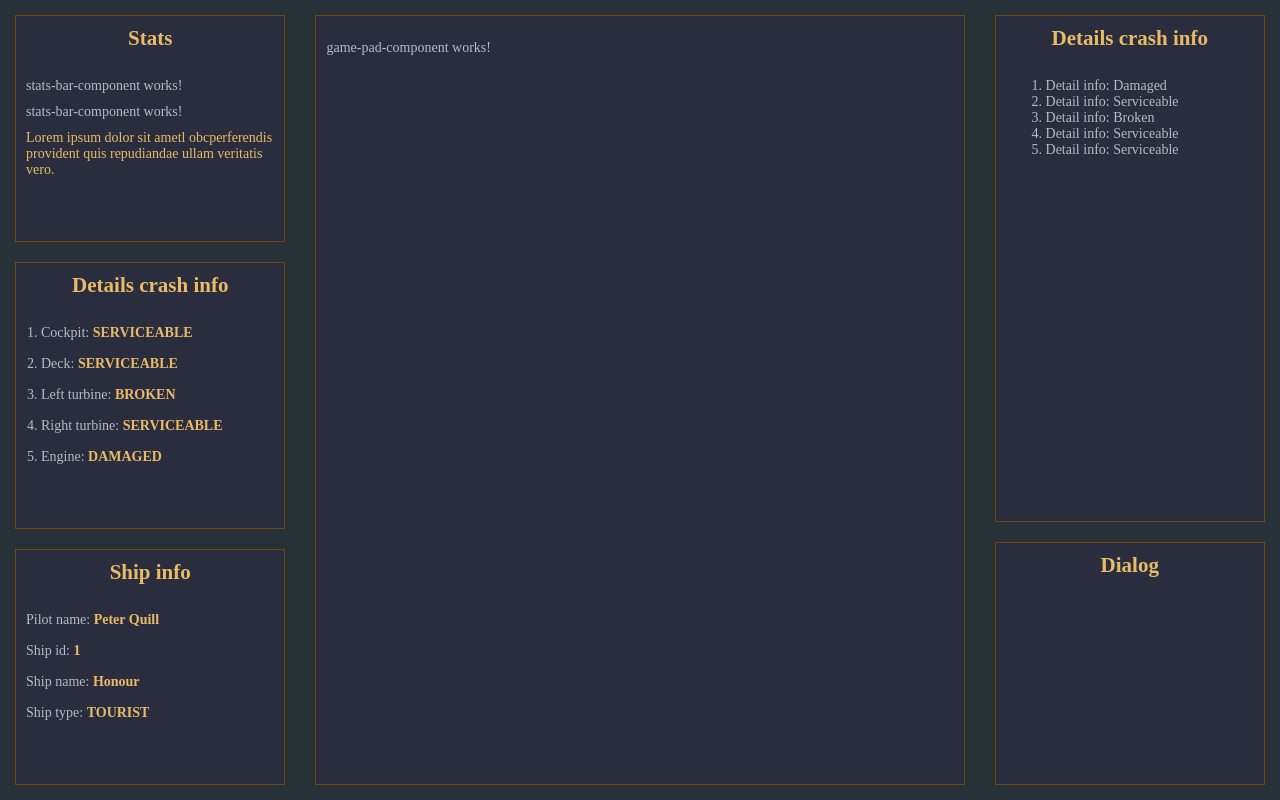
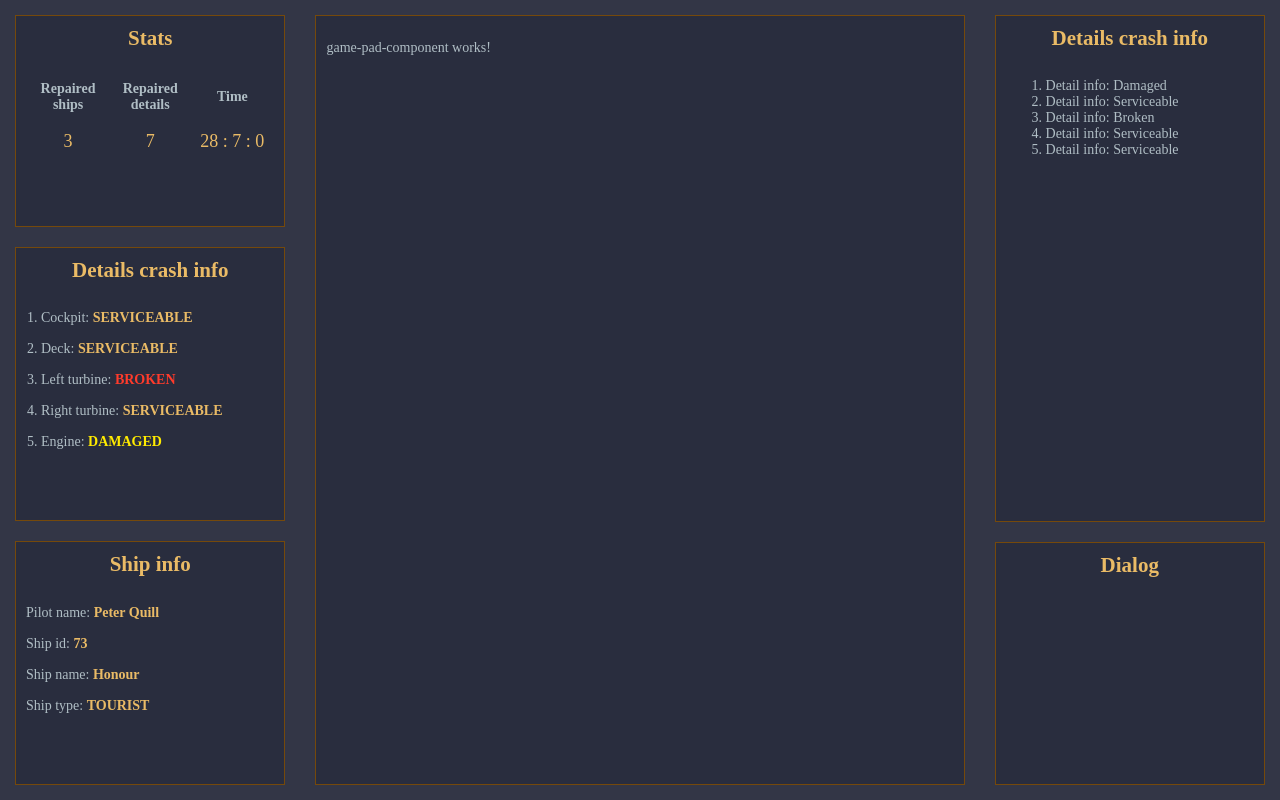
Before and after one commit to savenkovao/space_service_station, an Angular app: page / in a window 1280 px wide. Built offline with nearby package versions, Linux system fonts and the light colour scheme.

Commit message:
game interface components. IShip interface

```diff
--- a/package.json
+++ b/package.json
@@ -39,6 +39,7 @@
     "karma-jasmine": "^1.0.2",
     "karma-remap-istanbul": "^0.2.1",
     "protractor": "~4.0.13",
+    "timrjs": "^1.0.1",
     "ts-node": "1.2.1",
     "tslint": "^4.3.0",
     "typescript": "~2.0.3"
--- a/src/app/app.component.css
+++ b/src/app/app.component.css
@@ -17,7 +17,7 @@ h1 {
   align-items: stretch;
   flex-grow:1;
   padding: 15px;
-  background-color: #263238;
+  background-color: #333646;
   flex-shrink: 1;
   flex-basis: 25%;
 }
@@ -28,7 +28,7 @@ h1 {
   align-items: stretch;
   flex-grow:7;
   padding: 15px;
-  background-color: #263238;
+  background-color: #333646;
   flex-shrink: 1;
   flex-basis: 60%;
 }
@@ -40,7 +40,7 @@ h1 {
   align-items: stretch;
   flex-grow:1;
   padding: 15px;
-  background-color: #263238;
+  background-color: #333646;
   flex-shrink: 1;
   flex-basis: 25%;
 }
--- a/src/app/components/crash-bar-component/crash-bar-component.component.css
+++ b/src/app/components/crash-bar-component/crash-bar-component.component.css
@@ -15,3 +15,9 @@
   font-weight: bold;
   color: #eabb66;
 }
+.damaged {
+  color: #ffeb00;
+}
+.broken {
+  color: #ff3b2b;
+}
--- a/src/app/components/crash-bar-component/crash-bar-component.component.html
+++ b/src/app/components/crash-bar-component/crash-bar-component.component.html
@@ -1,29 +1,42 @@
 <h2 class="bar-heading">Details crash info</h2>
 <ol class="info-list">
-  <li
-    class="info-list__item"
-    [ngClass]="{state:true}"
-  >Cockpit: <span class="info-list__info">{{shipInfo.details.cockpit}}</span></li>
+  <li class="info-list__item">
+    Cockpit:
+    <span
+      class="info-list__info"
+      [class.damaged]="getDamagedBoolean(shipInfo.details.cockpit)"
+      [class.broken]="getBrokenBoolean(shipInfo.details.cockpit)"
+
+    >{{shipInfo.details.cockpit}}</span></li>
+  <li class="info-list__item">Deck:
+    <span
+      class="info-list__info"
+      [class.damaged]="getDamagedBoolean(shipInfo.details.deck)"
+      [class.broken]="getBrokenBoolean(shipInfo.details.deck)"
+    >{{shipInfo.details.deck}}</span></li>
 
   <li
     class="info-list__item"
-    [ngClass]="{state:true}"
-  >Deck: <span class="info-list__info">{{shipInfo.details.deck}}</span></li>
+  >Left turbine: <span
+    class="info-list__info"
+    [class.damaged]="getDamagedBoolean(shipInfo.details.leftTurbine)"
+    [class.broken]="getBrokenBoolean(shipInfo.details.leftTurbine)"
+  >{{shipInfo.details.leftTurbine}}</span></li>
 
   <li
     class="info-list__item"
-    [ngClass]="{state:true}"
-  >Left turbine: <span class="info-list__info">{{shipInfo.details.leftTurbine}}</span></li>
+  >Right turbine: <span
+    class="info-list__info"
+    [class.damaged]="getDamagedBoolean(shipInfo.details.rightTurbine)"
+    [class.broken]="getBrokenBoolean(shipInfo.details.rightTurbine)"
+  >{{shipInfo.details.rightTurbine}}</span></li>
 
-  <li
-    class="info-list__item"
-    [ngClass]="{state:true}"
-  >Right turbine: <span class="info-list__info">{{shipInfo.details.rightTurbine}}</span></li>
-
-  <li
-    class="info-list__item"
-    [ngClass]="{state:true}"
-  >Engine: <span class="info-list__info">{{shipInfo.details.engine}}</span></li>
+  <li class="info-list__item">Engine:
+    <span
+    class="info-list__info"
+    [class.damaged]="getDamagedBoolean(shipInfo.details.engine)"
+    [class.broken]="getBrokenBoolean(shipInfo.details.engine)"
+  >{{shipInfo.details.engine}}</span></li>
 
 
 </ol>
--- a/src/app/components/crash-bar-component/crash-bar-component.component.ts
+++ b/src/app/components/crash-bar-component/crash-bar-component.component.ts
@@ -7,13 +7,25 @@ import { ShipInfo } from './../../mock/ship';
   styleUrls: ['./crash-bar-component.component.css']
 })
 export class CrashBarComponentComponent implements OnInit {
-  private shipInfoServ;
   public shipInfo;
+  private damaged = "DAMAGED";
+  private broken = "BROKEN";
 
   constructor() {
-    this.shipInfoServ = new ShipInfo();
-    this.shipInfo = this.shipInfoServ.getNewShip();
+    this.shipInfo = ShipInfo;
   }
+
+  getDamagedBoolean(str) {
+    if (str == this.damaged) {
+      return true;
+    }
+  }
+  getBrokenBoolean(str) {
+    if (str == this.broken) {
+      return true;
+    }
+  }
+
 
   ngOnInit() {
   }
--- a/src/app/components/info-bar-component/info-bar-component.component.ts
+++ b/src/app/components/info-bar-component/info-bar-component.component.ts
@@ -11,32 +11,13 @@ import { ShipInfo } from './../../mock/ship';
 
 
 export class InfoBarComponentComponent implements OnInit {
-  // public newShip: Ship;
-  private shipInfoServ;
   public shipInfo;
 
   constructor() {
-    this.shipInfoServ = new ShipInfo();
-    this.shipInfo = this.shipInfoServ.getNewShip();
-
-    // this.newShip = new Ship({
-    //     id: 1,
-    //     type: 'TOURIST',
-    //     name: "Honour",
-    //     pilot: "Peter Quill",
-    //     details: [
-    //       'SERVICEABLE',
-    //       'SERVICEABLE',
-    //       'BROKEN',
-    //       'SERVICEABLE',
-    //       'DAMAGED'
-    //     ]
-    //   }
-    // );
+    this.shipInfo = ShipInfo;
   }
 
   ngOnInit() {
-    console.log(this.shipInfo);
   }
 
 }
--- a/src/app/components/stats-bar-component/stats-bar-component.component.css
+++ b/src/app/components/stats-bar-component/stats-bar-component.component.css
@@ -12,3 +12,18 @@ p {
 p:last-child {
   color: #eabb66;
 }
+
+.stats-table {
+  width: 100%;
+  text-align: center;
+}
+
+th, td {
+  width: 33%;
+}
+
+td {
+  padding-top: 15px;
+  color: #eabb66;
+  font-size: 18px;
+}
--- a/src/app/components/stats-bar-component/stats-bar-component.component.html
+++ b/src/app/components/stats-bar-component/stats-bar-component.component.html
@@ -1,12 +1,19 @@
 <h2 class="bar-heading">Stats</h2>
 <div>
-  <p>
-      stats-bar-component works!
-  </p>
-  <p>
-    stats-bar-component works!
-  </p>
-  <p>
-    Lorem ipsum dolor sit ametl obcperferendis provident quis repudiandae ullam veritatis vero.
-  </p>
+  <table class="stats-table">
+    <thead>
+      <tr>
+        <th>Repaired ships</th>
+        <th>Repaired details</th>
+        <th>Time</th>
+      </tr>
+    </thead>
+    <tbody>
+      <tr>
+        <td>{{repairedShips}}</td>
+        <td>{{repairedDetails}}</td>
+        <td >{{time}}</td>
+      </tr>
+    </tbody>
+  </table>
 </div>
--- a/src/app/components/stats-bar-component/stats-bar-component.component.ts
+++ b/src/app/components/stats-bar-component/stats-bar-component.component.ts
@@ -3,11 +3,28 @@ import { Component, OnInit } from '@angular/core';
 @Component({
   selector: 'stats-bar',
   templateUrl: './stats-bar-component.component.html',
-  styleUrls: ['./stats-bar-component.component.css']
+  styleUrls: ['./stats-bar-component.component.css'],
 })
+
 export class StatsBarComponentComponent implements OnInit {
+  public repairedShips = 3;
+  public repairedDetails = 7;
+  private date = new Date();
+  private startDate = new Date();
+  public time: string;
 
-  constructor() { }
+  constructor() {
+    this.getTime();
+  }
+
+
+  getTime(){
+    setInterval( () => {
+      this.date = new Date();
+      this.time = this.date.getMinutes() + ' : '+ this.date.getSeconds() + ' : '+ (this.date.getMilliseconds()/10).toFixed(0);
+    }, 10);
+  }
+
 
   ngOnInit() {
   }
--- a/src/app/mock/ship.ts
+++ b/src/app/mock/ship.ts
@@ -1,11 +1,14 @@
 import { Ship } from './../core/entities/ship';
 
-export class ShipInfo {
-  public newShip: Ship;
+let newShip = null;
+
+class SingleShip {
 
   constructor() {
-    this.newShip = new Ship({
-        id: 1,
+
+    if(!newShip){
+      newShip = new Ship({
+        id: Math.round(Math.random() * (100 - 1) + 1),
         type: 'TOURIST',
         name: "Honour",
         pilot: "Peter Quill",
@@ -17,9 +20,10 @@ export class ShipInfo {
           'DAMAGED'
         ]
       });
-  }
+    }
 
-  getNewShip(){
-    return this.newShip;
+    return newShip;
   }
 }
+
+export const ShipInfo = new SingleShip();
--- a/src/index.html
+++ b/src/index.html
@@ -7,6 +7,7 @@
 
   <meta name="viewport" content="width=device-width, initial-scale=1">
   <link rel="icon" type="image/x-icon" href="favicon.ico">
+
 </head>
 <body>
   <app-root>Loading...</app-root>
```
Also changed, not shown: src/app/components/info-bar-component/info-bar-component.component.html (line endings or trailing spaces).
